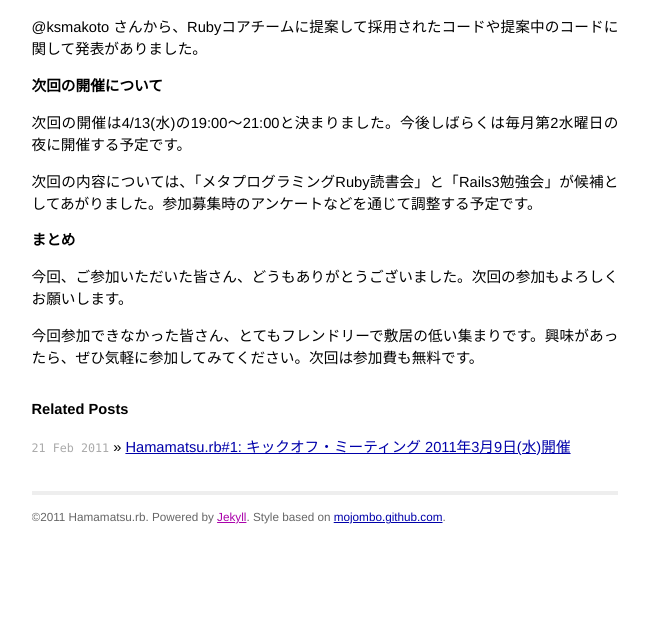
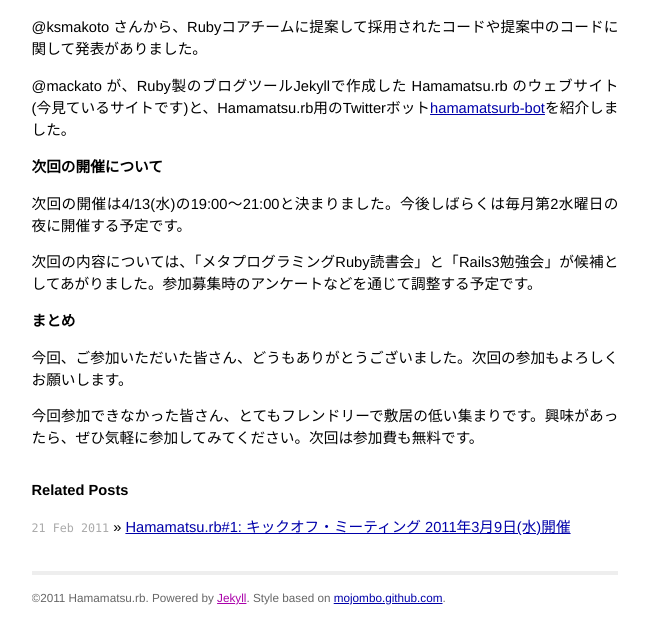
Before and after one commit to hamamatsu-rb/hamamatsu-rb.github.com, a Jekyll site: the page built from _posts/2011-03-21-hamamatsurb1report.md, in a window 1280 px wide and 900 px high, scrolled down 1144 px, cut to the strip 279-900 px from the top of the window. Shown: the whole strip, without its empty margins (315-964 px from the left). Built offline with Jekyll 4.4.1, drawn with Linux system fonts in a browser that asks for light colours; Markdown is read by kramdown in place of the engine named in the settings; comment, search, counter and statistics services are not loaded; before the commit the page ends 1963 px from its top, so only the background shows below that.

Commit message:
Hamamatsu.rbのサイトとhamamatsurb-botの紹介をHamamatsu.rb#1の記事に追加しました。

```diff
--- a/_posts/2011-03-21-hamamatsurb1report.md
+++ b/_posts/2011-03-21-hamamatsurb1report.md
@@ -53,6 +53,8 @@ Railsを仕事で使ったことがある人が4人ぐらい、その他のプ
 
 @ksmakoto さんから、Rubyコアチームに提案して採用されたコードや提案中のコードに関して発表がありました。
 
+@mackato が、Ruby製のブログツールJekyllで作成した Hamamatsu.rb のウェブサイト(今見ているサイトです)と、Hamamatsu.rb用のTwitterボット[hamamatsurb-bot](https://github.com/hamamatsu-rb/hamamatsurb-bot)を紹介しました。
+
 ### 次回の開催について
 
 次回の開催は4/13(水)の19:00〜21:00と決まりました。今後しばらくは毎月第2水曜日の夜に開催する予定です。
```
